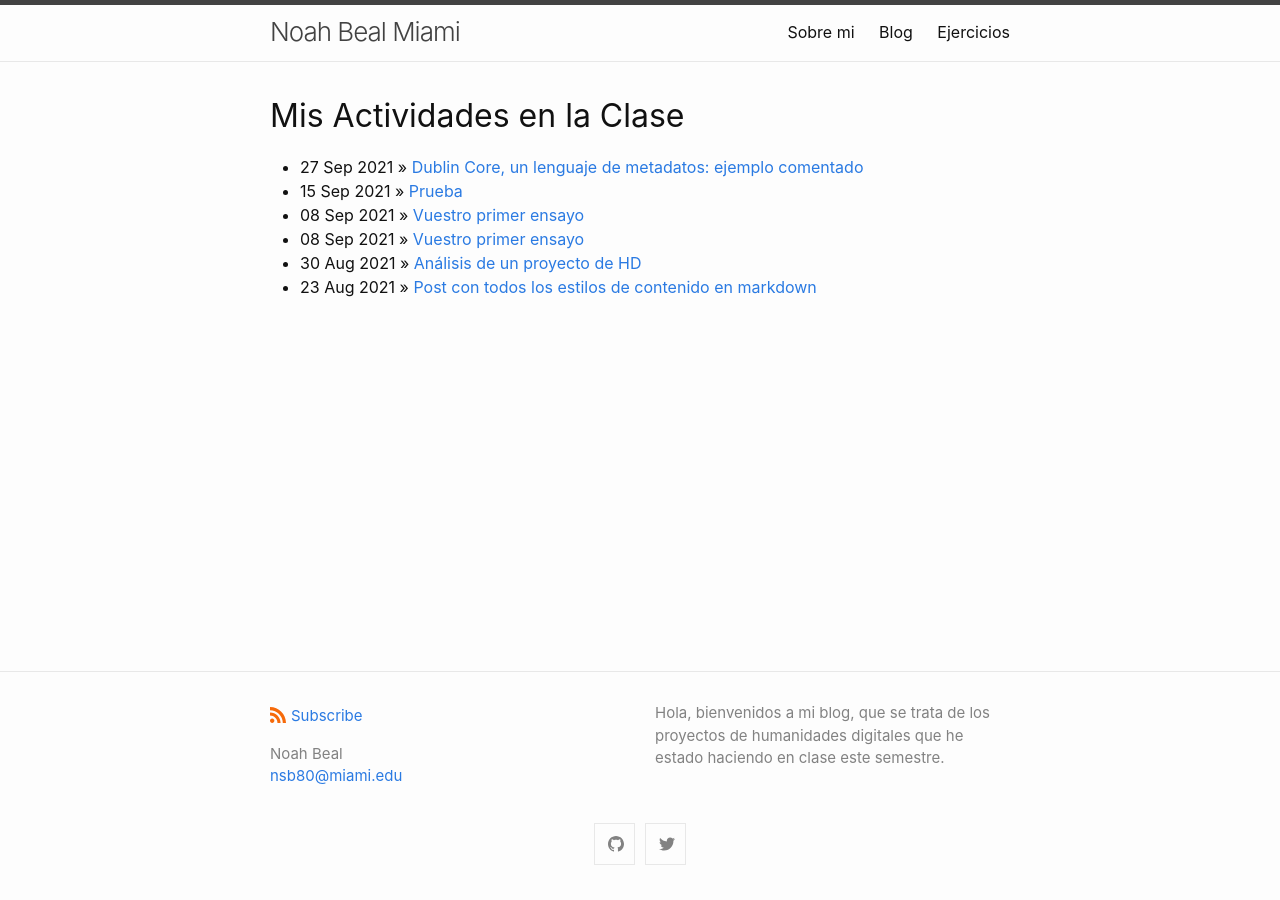
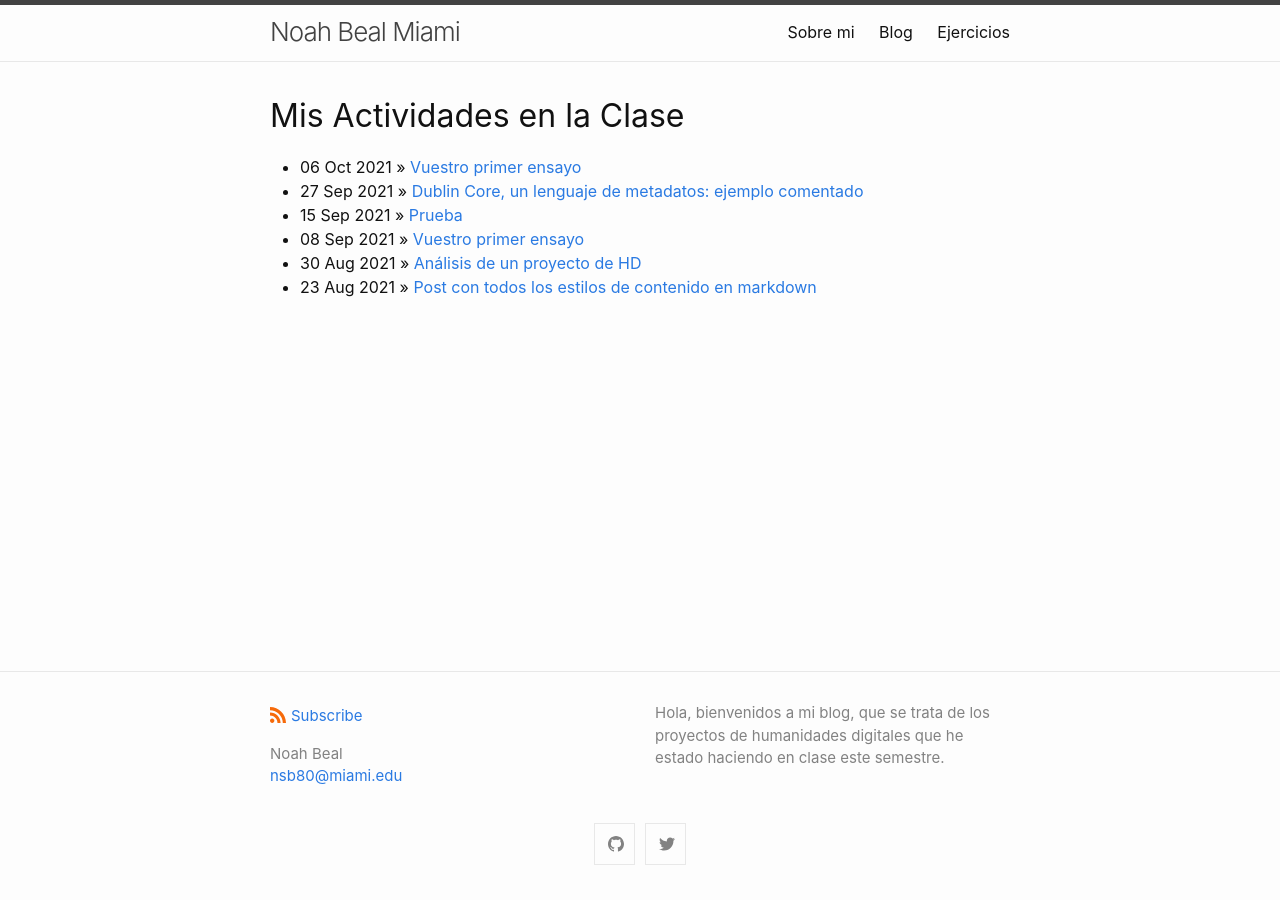
Before and after one commit to NoahBeal/NoahBeal.github.io, a Jekyll site: the page built from blog/index.html, in a window 1280 px wide. Built offline with Jekyll 4.4.1, drawn with Linux system fonts in a browser that asks for light colours.

Commit message:
Update 2021-10-06-evaluacion-ed-digital.md

```diff
--- a/_posts/2021-10-06-evaluacion-ed-digital.md
+++ b/_posts/2021-10-06-evaluacion-ed-digital.md
@@ -1,7 +1,7 @@
 ---
 layout: post
 title: "Vuestro primer ensayo"
-date: 2021-09-08
+date: 2021-10-06
 author: Noah Beal
 ---
 # Vincent Van Gogh: Las Cartas
```
